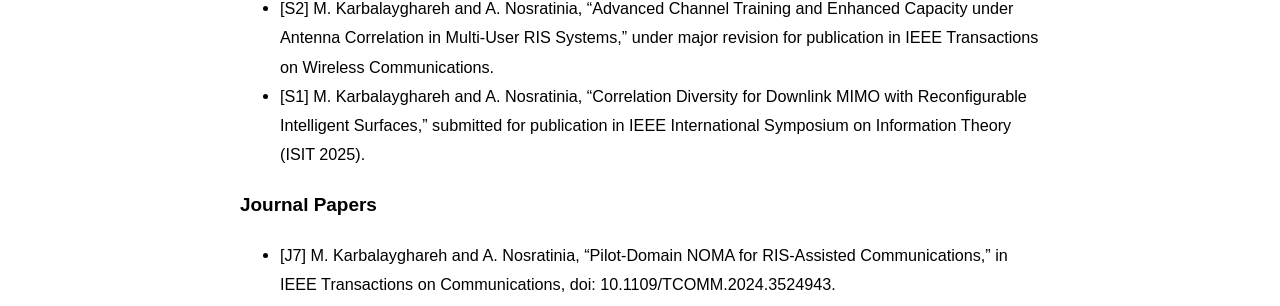
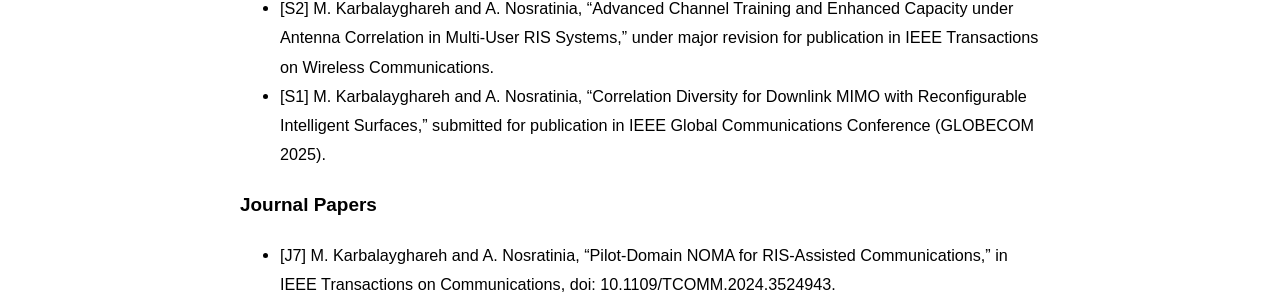
Before and after one commit to mkarbalaygh/mkarbalaygh.github.io, a Jekyll site: the page built from _pages/publications.md, in a window 1280 px wide. Shown: the part 315-621 px from the top of the page. Built offline with Jekyll 4.4.1, drawn with Linux system fonts in a browser that asks for light colours; some web fonts are replaced.

Commit message:
Update publications.md

```diff
--- a/_pages/publications.md
+++ b/_pages/publications.md
@@ -16,7 +16,7 @@ permalink: /publications/
   <h3>Submitted Papers</h3>
   <ul>
     <li>[S2] M. Karbalayghareh and A. Nosratinia, “Advanced Channel Training and Enhanced Capacity under Antenna Correlation in Multi-User RIS Systems,” under major revision for publication in IEEE Transactions on Wireless Communications.</li>
-    <li>[S1] M. Karbalayghareh and A. Nosratinia, “Correlation Diversity for Downlink MIMO with Reconfigurable Intelligent Surfaces,” submitted for publication in IEEE International Symposium on Information Theory (ISIT 2025).</li>
+    <li>[S1] M. Karbalayghareh and A. Nosratinia, “Correlation Diversity for Downlink MIMO with Reconfigurable Intelligent Surfaces,” submitted for publication in IEEE Global Communications Conference (GLOBECOM 2025).</li>
   </ul>
 
   <h3>Journal Papers</h3>
```
